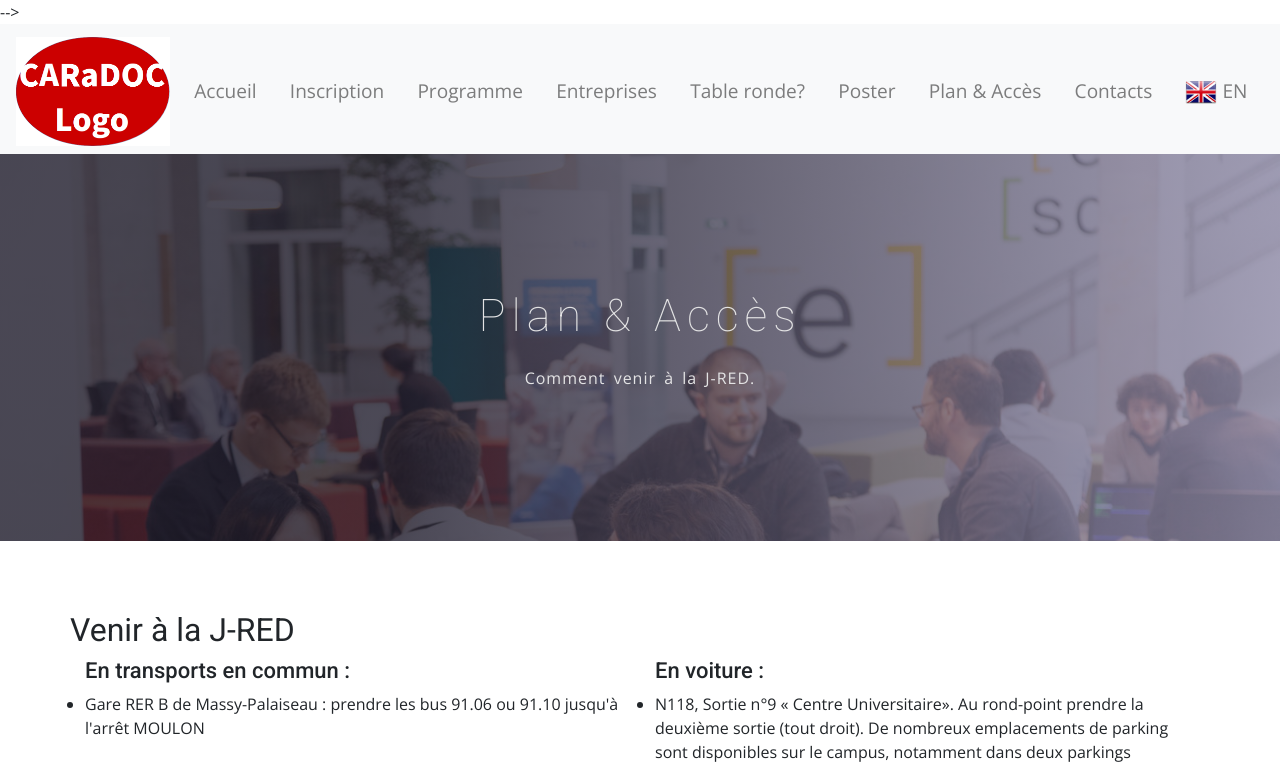
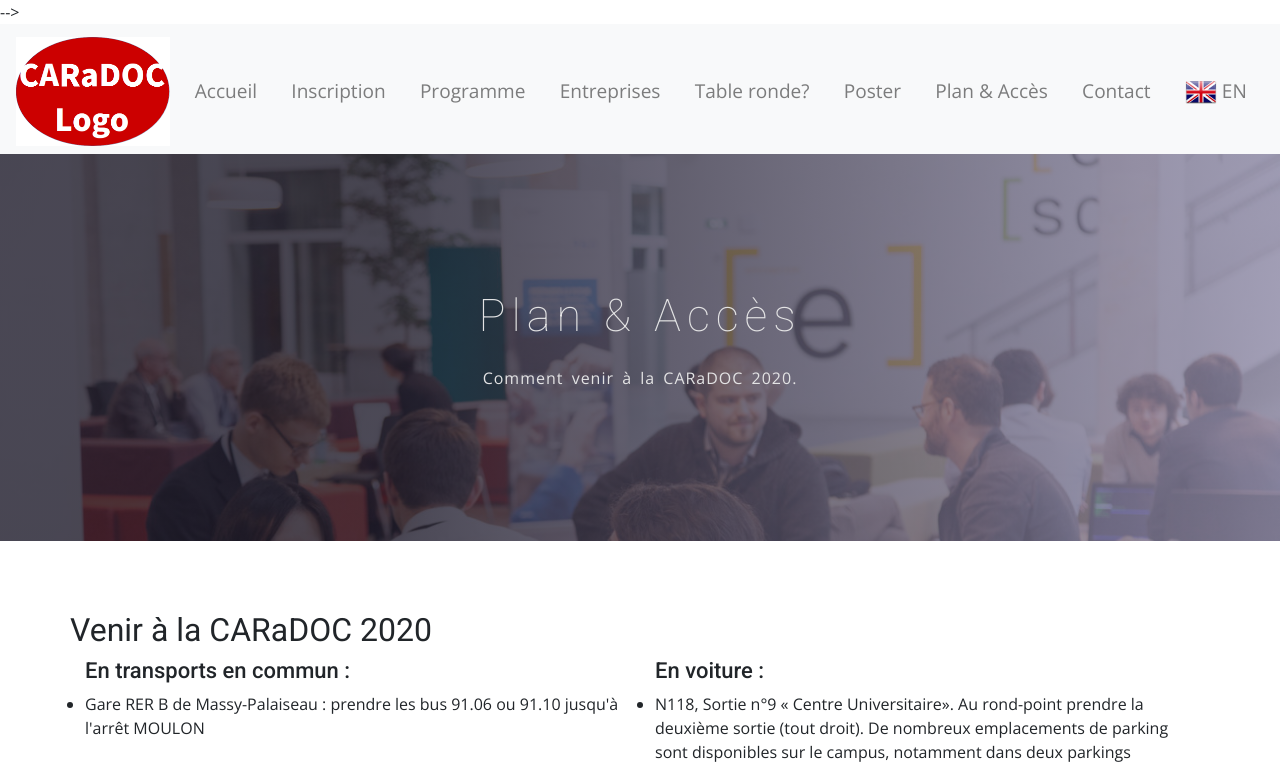
Before and after one commit to caradoc-paris-saclay/caradoc, a Jekyll site: the page built from assets/fr/map.html, in a window 1280 px wide and 900 px high, cut to the strip 0-764 px from the top of the window. Built offline with Jekyll 4.4.1, drawn with Linux system fonts in a browser that asks for light colours; some web fonts are replaced.

Commit message:
Minor changes.

```diff
--- a/_includes/header.html
+++ b/_includes/header.html
@@ -33,7 +33,7 @@
         <a class="nav-link" data-value="map" href="{{ site.baseurl }}{% link assets/fr/map.html %}">Plan & Accès</a>
       </li>
       <li class="nav-item mx-auto">
-        <a class="nav-link nav-prelang" data-value="contact" href="{{ site.baseurl }}{% link assets/fr/contact.html %}t">Contacts</a>
+        <a class="nav-link nav-prelang" data-value="contact" href="{{ site.baseurl }}{% link assets/fr/contact.html %}">Contact</a>
       </li>
       <li class="nav-item mx-auto">
         <a class="nav-link nav-lang" href="{{ site.baseurl }}{% link assets/en/index.html %}">
--- a/assets/fr/map.html
+++ b/assets/fr/map.html
@@ -11,7 +11,7 @@ permalink: /map/
       <div class="col align-self-center">
         <div class="block">
           <h1>Plan & Accès</h1>
-          <p>Comment venir à la J-RED.</p>
+          <p>Comment venir à la CARaDOC 2020.</p>
         </div>
       </div>
     </div>
@@ -21,7 +21,7 @@ permalink: /map/
 <section id="map">
   <div class="container">
     <div class="row justify-content-left">
-           <h2>Venir à la J-RED</h2>
+           <h2>Venir à la CARaDOC 2020</h2>
     </div>
     <div class="row justify-content-center">
       <div class="col">
```
